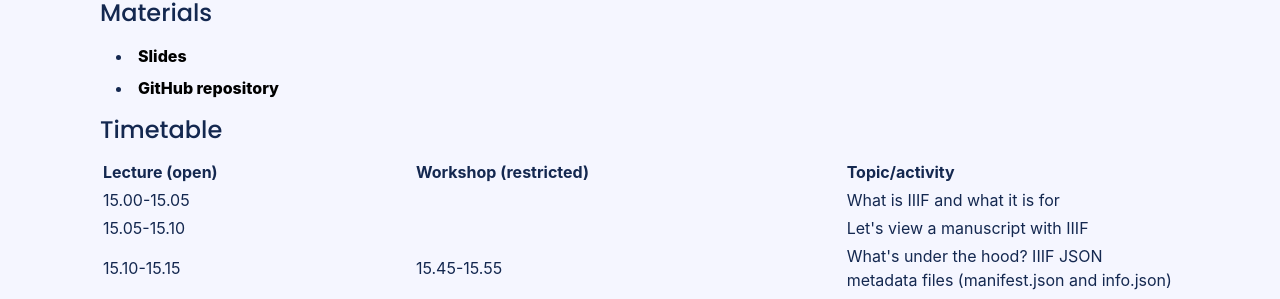
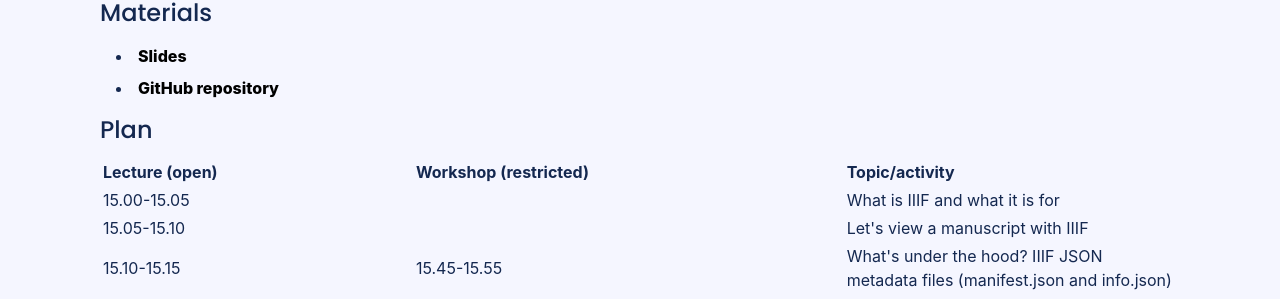
Before and after one commit to vedph/summercamp, a Jekyll site: the page built from materials/monella/index.html, in a window 1280 px wide. Shown: the part 318-617 px from the top of the page. Built offline with Jekyll 4.4.1, drawn with Linux system fonts in a browser that asks for light colours; nearby versions of some CDN libraries; some web fonts are replaced.

Commit message:
Change header

```diff
--- a/materials/monella/index.html
+++ b/materials/monella/index.html
@@ -20,7 +20,7 @@ subcategory: materials
 </ul>
 
 
-<h4>Timetable</h4>
+<h4>Plan</h4>
 
 <table style="text-align: left;">
 <thead>
```
